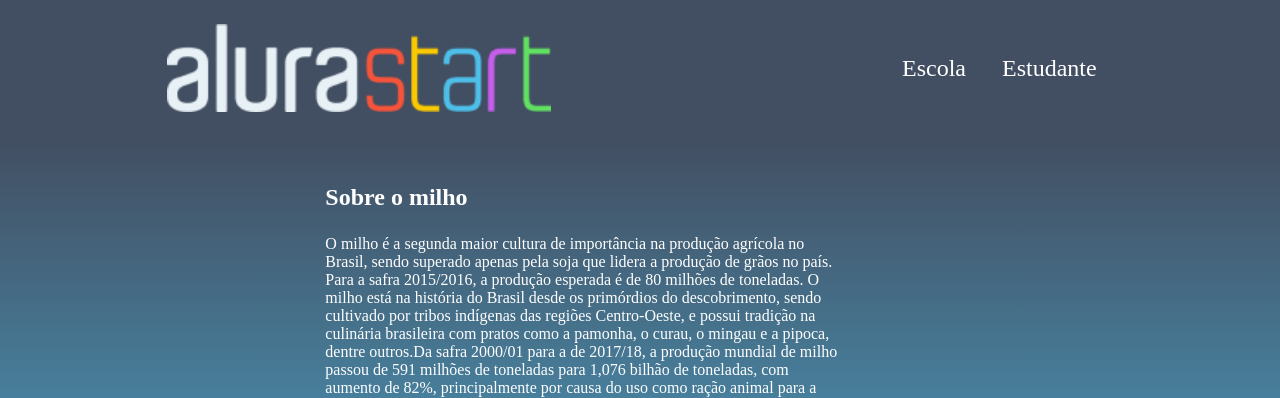
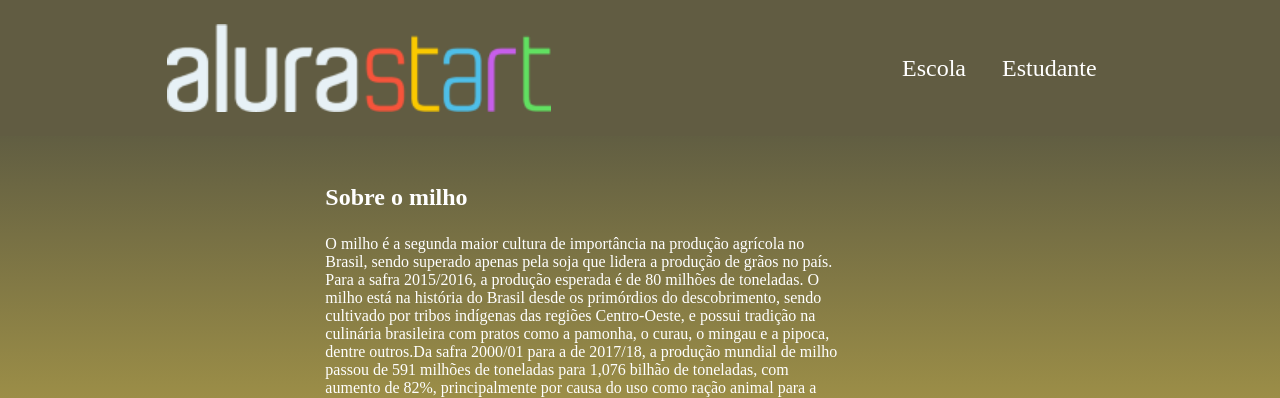
Before and after one commit to luisacarvalhov90/agrinho, a plain HTML site: page index.html in a window 1280 px wide. Shown: the top 398 px of the page. Drawn offline with Linux system fonts and the light colour scheme.

Commit message:
Add files via upload

```diff
--- a/style.css
+++ b/style.css
@@ -4,8 +4,8 @@
 }
 
 .cabecalho {
-    background-color: #424E61;
-    color: white;
+    background-color: #615c42;
+    color: rgb(255, 255, 255);
     display: flex;
     justify-content: space-around;
     align-items: center;
@@ -35,7 +35,7 @@
 }
 
 .escola{
-    background-image: linear-gradient(#424E61, #4EBFE9);
+    background-image: linear-gradient(#615e42, #e9cd4e);
     color: white;
     display: flex;
     justify-content: center;
```
